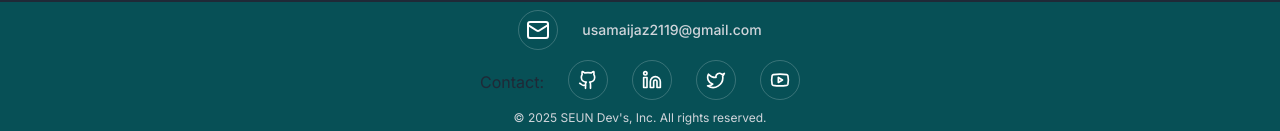
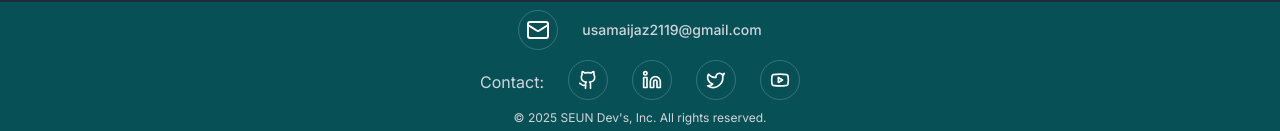
Before and after one commit to PAK048/Portfolio, a Next.js app: page / in a window 1280 px wide. Shown: the part 989-1120 px from the top of the page. Built offline with nearby package versions, Linux system fonts and the light colour scheme; no server answers; the database is empty.

Commit message:
resume is updated

```diff
--- a/src/components/Footer.jsx
+++ b/src/components/Footer.jsx
@@ -35,7 +35,7 @@ export default function Footer() {
         </div>
         {/* Social Icons */}
         <div className="flex flex justify-center space-x-6 ">
-          <span className="sm:mt-[10px]  ">Contact:</span>
+          <span className="sm:mt-[10px] text-gray-300 ">Contact:</span>
           {socialLinks.map((link, index) => (
             <motion.a
               key={index}
```
Also changed, not shown: 1 other file (tests, documents, lock files or other folders).
